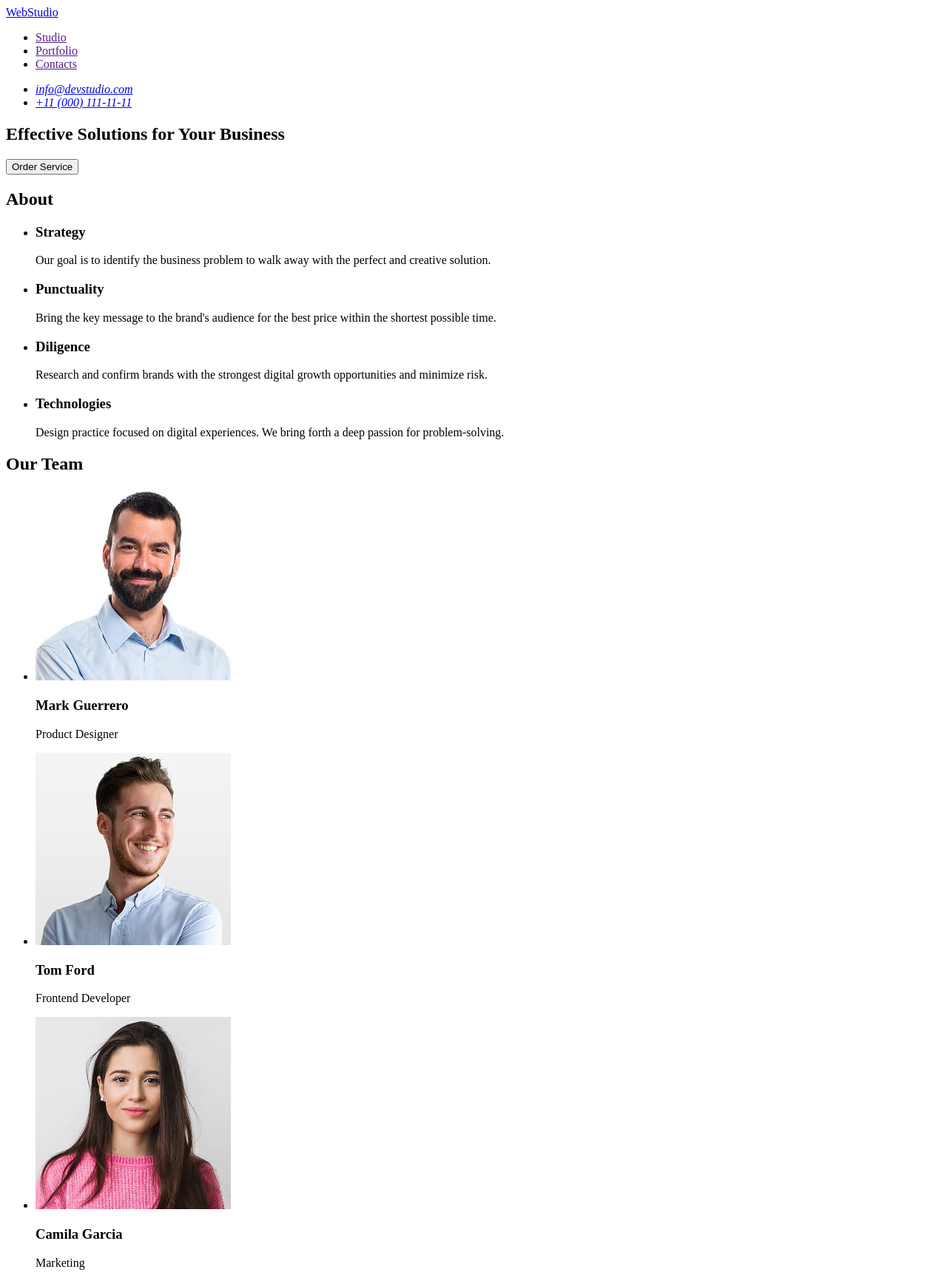
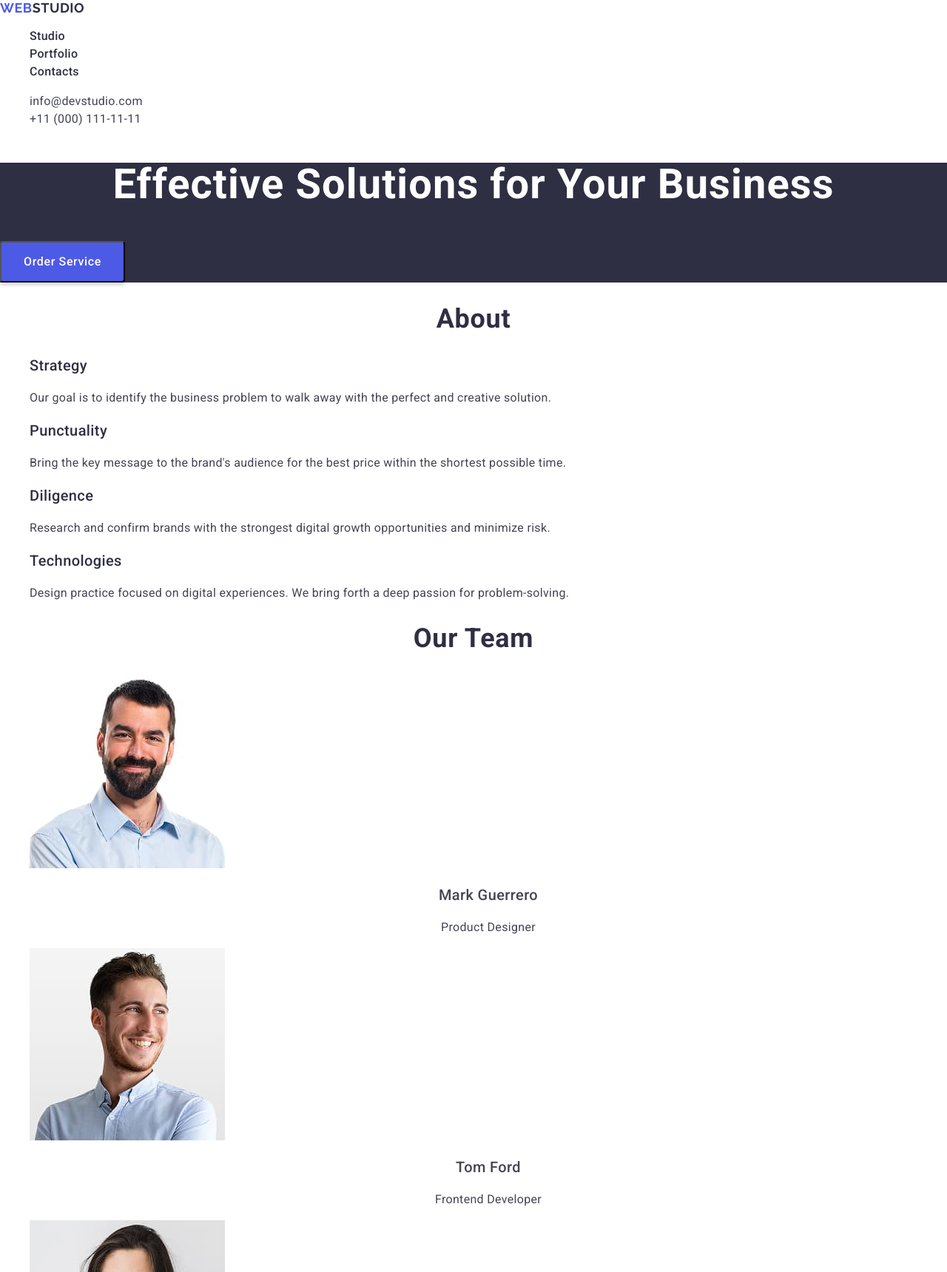
Before and after one commit to Burdyuzha/goit-markup-hw-02, a plain HTML site: page index.html in a window 1280 px wide. Shown: the top 1720 px of the page at 74% size. Drawn offline with nearby package versions, Linux system fonts and the light colour scheme.

Commit message:
add css images

```diff
--- /dev/null
+++ b/css/styles.css
@@ -0,0 +1,159 @@
+
+body{
+  font-family: "Roboto", sans-serif;
+  color: #434455;
+  background-color: #fff;
+}
+ol,ul{
+  list-style-type: none;
+}
+a{
+  text-decoration: none;
+}
+
+
+.logo{
+font-family: "Raleway", sans-serif;
+font-weight: 700;
+font-size: 18px;
+line-height: 1.17;
+letter-spacing: 0.03em;
+text-transform: uppercase;
+color: #4d5ae5;
+}
+.logo-part{
+color: #2e2f42;
+}
+.header-nav-link{
+font-weight: 500;
+font-size: 16px;
+line-height: 1.5;
+letter-spacing: 0.02em;
+color: #2e2f42;
+}
+.header-nav-link:hover,
+.header-nav-link:focus{
+  color: #404bbf;
+}
+.header-address{
+  font-style: normal;
+}
+.header-address-link{
+font-size: 16px;
+line-height: 1.5;
+letter-spacing: 0.02em;
+color: #434455;
+}
+.header-address-link:hover,
+.header-address-link:focus{
+  color: #404bbf;
+}
+
+
+.solution{
+  background-color: #2e2f42;
+}
+.solution-title{
+font-weight: 700;
+font-size: 56px;
+line-height: 1.07;
+letter-spacing: 0.02em;
+text-align: center;
+color: #fff;
+}
+.solution-button{
+border-radius: 4px;
+width: 169px;
+height: 56px;
+box-shadow: 0 4px 4px 0 rgba(0, 0, 0, 0.15);
+background: #4d5ae5;
+font-weight: 500;
+font-size: 16px;
+line-height: 1.5;
+letter-spacing: 0.04em;
+color: #fff;
+}
+.solution-button:hover,
+.solution-button:focus{
+  background: #404bbf;
+}
+
+
+.about-title{
+font-weight: 700;
+font-size: 36px;
+line-height: 1.11;
+letter-spacing: 0.02em;
+text-align: center;
+color: #2e2f42;
+}
+.about-subtitle{
+font-weight: 500;
+font-size: 20px;
+line-height: 1.2;
+letter-spacing: 0.02em;
+color: #2e2f42;
+}
+.about-text{
+font-size: 16px;
+line-height: 1.5;
+letter-spacing: 0.02em;
+}
+
+
+.team-title{
+font-weight: 700;
+font-size: 36px;
+line-height: 1.11;
+letter-spacing: 0.02em;
+text-align: center;
+color: #2e2f42;
+}
+.team-subtitle{
+font-weight: 500;
+font-size: 20px;
+line-height: 1.2;
+letter-spacing: 0.02em;
+text-align: center;
+}
+.team-text{
+font-size: 16px;
+line-height: 1.5;
+letter-spacing: 0.02em;
+text-align: center;
+}
+
+
+.portfolio-title{
+font-weight: 700;
+font-size: 36px;
+line-height: 1.11;
+letter-spacing: 0.02em;
+text-align: center;
+color: #2e2f42;
+}
+.portfolio-subtitle{
+font-size: 20px;
+line-height: 1.2;
+letter-spacing: 0.02em;
+color: #2e2f42;
+}
+.portfolio-text{
+font-size: 16px;
+line-height: 1.5;
+letter-spacing: 0.02em;
+}
+
+
+.footer{
+  background-color: #2e2f42;
+}
+.footer-logo-part{
+  color: #f4f4fd;
+}
+.footer-text{
+font-size: 16px;
+line-height: 1.5;
+letter-spacing: 0.02em;
+color: #f4f4fd;
+}
--- a/index.html
+++ b/index.html
@@ -3,106 +3,191 @@
   <head>
     <meta charset="UTF-8" />
     <meta name="viewport" content="width=device-width, initial-scale=1.0" />
-    <title>Home Work#1</title>
+    <title>Home Work#2</title>
+    <!--normalize-->
+    <link rel="stylesheet"
+      href="https://cdnjs.cloudflare.com/ajax/libs/modern-normalize/3.0.1/modern-normalize.min.css"
+      integrity="sha512-q6WgHqiHlKyOqslT/lgBgodhd03Wp4BEqKeW6nNtlOY4quzyG3VoQKFrieaCeSnuVseNKRGpGeDU3qPmabCANg=="
+      crossorigin="anonymous" referrerpolicy="no-referrer" />
+
+    <!-- шрифт raleway -->
+    <link rel="preconnect" href="https://fonts.googleapis.com">
+    <link rel="preconnect" href="https://fonts.gstatic.com" crossorigin>
+    <link
+      href="https://fonts.googleapis.com/css2?family=Raleway:wght@700&display=swap"
+      rel="stylesheet">
+
+    <!-- шрифт roboto -->
+    <link rel="preconnect" href="https://fonts.googleapis.com">
+    <link rel="preconnect" href="https://fonts.gstatic.com" crossorigin>
+    <link
+      href="https://fonts.googleapis.com/css2?family=Roboto:wght@400;500;700&display=swap"
+      rel="stylesheet">
+
+    <!-- подключение css -->
+    <link rel="stylesheet" href="./css/styles.css">
   </head>
   <body>
-    <header>
-      <nav>
-        <a href="./index.html" target="_blank">WebStudio </a>
+    <!-- header -->
+    <header class="header">
+      <nav class="header-nav">
+        <a class="logo" href="./index.html" target="_blank">Web<span
+            class="logo-part">Studio</span> </a>
 
-        <ul>
-          <li>
-            <a href="" target="_blank"> Studio </a>
+        <ul class="header-nav-list">
+          <li class="header-nav-item">
+            <a class="header-nav-link" href="./index.html" target="_blank">
+              Studio </a>
           </li>
-          <li>
-            <a href="" target="_blank"> Portfolio </a>
+          <li class="header-nav-item">
+            <a class="header-nav-link" href="#" target="_blank"> Portfolio </a>
           </li>
-          <li>
-            <a href="" target="_blank"> Contacts </a>
+          <li class="header-nav-item">
+            <a class="header-nav-link" href="#" target="_blank"> Contacts </a>
           </li>
         </ul>
       </nav>
-      <address>
-        <ul>
-          <li>
-            <a href="mailto:info@devstudio.com" target="_blank"
-              >info@devstudio.com</a
-            >
+      <address class="header-address">
+        <ul class="header-address-list">
+          <li class="header-address-item">
+            <a class="header-address-link" href="mailto:info@devstudio.com"
+              target="_blank">info@devstudio.com</a>
           </li>
-          <li>
-            <a href="tel:+110001111111" target="_blank">+11 (000) 111-11-11</a>
+          <li class="header-address-item">
+            <a class="header-address-link" href="tel:+110001111111"
+              target="_blank">+11 (000) 111-11-11</a>
           </li>
         </ul>
       </address>
     </header>
-    <main>
-      <section>
-        <h1>Effective Solutions for Your Business</h1>
-        <button type="button">Order Service</button>
+    <main class="page">
+      <!-- solutions-->
+      <section class="solution">
+        <h1 class="solution-title">Effective Solutions for Your Business</h1>
+        <button class="solution-button" type="button">Order Service</button>
       </section>
-
-      <section>
-        <h2>About</h2>
-        <ul>
-          <li>
-            <h3>Strategy</h3>
-            <p>
+      <!-- about -->
+      <section class="about">
+        <h2 class="about-title">About</h2>
+        <ul class="about-list">
+          <li class="about-item">
+            <h3 class="about-subtitle">Strategy</h3>
+            <p class="about-text">
               Our goal is to identify the business problem to walk away with the
               perfect and creative solution.
             </p>
           </li>
-          <li>
-            <h3>Punctuality</h3>
-            <p>
+          <li class="about-item">
+            <h3 class="about-subtitle">Punctuality</h3>
+            <p class="about-text">
               Bring the key message to the brand's audience for the best price
               within the shortest possible time.
             </p>
           </li>
-          <li>
-            <h3>Diligence</h3>
-            <p>
+          <li class="about-item">
+            <h3 class="about-subtitle">Diligence</h3>
+            <p class="about-text">
               Research and confirm brands with the strongest digital growth
               opportunities and minimize risk.
             </p>
           </li>
-          <li>
-            <h3>Technologies</h3>
-            <p>
+          <li class="about-item">
+            <h3 class="about-subtitle">Technologies</h3>
+            <p class="about-text">
               Design practice focused on digital experiences. We bring forth a
               deep passion for problem-solving.
             </p>
           </li>
         </ul>
       </section>
-      <section>
-        <h2>Our Team</h2>
-        <ul>
-          <li>
-            <img src="./images/1.jpg" alt="mark-guerrero" width="264" />
-            <h3>Mark Guerrero</h3>
-            <p>Product Designer</p>
+      <!-- team -->
+      <section class="team">
+        <h2 class="team-title">Our Team</h2>
+        <ul class="team-list">
+          <li class="team-item">
+            <img class="team-img" src="./images/1.jpg"
+              alt="mark guerrero avatar"
+              width="264" />
+            <h3 class="team-subtitle">Mark Guerrero</h3>
+            <p class="team-text">Product Designer</p>
           </li>
-          <li>
-            <img src="./images/2.jpg" alt="tom-ford" width="264" />
-            <h3>Tom Ford</h3>
-            <p>Frontend Developer</p>
+          <li class="team-item">
+            <img class="team-img" src="./images/2.jpg" alt="tom ford avatar"
+              width="264" />
+            <h3 class="team-subtitle">Tom Ford</h3>
+            <p class="team-text">Frontend Developer</p>
           </li>
-          <li>
-            <img src="./images/3.jpg" alt="camila-garcia" width="264" />
-            <h3>Camila Garcia</h3>
-            <p>Marketing</p>
+          <li class="team-item">
+            <img class="team-img" src="./images/3.jpg"
+              alt="camila garcia avatar"
+              width="264" />
+            <h3 class="team-subtitle">Camila Garcia</h3>
+            <p class="team-text">Marketing</p>
           </li>
-          <li>
-            <img src="./images/4.jpg" alt="daniel-wilson" width="264" />
-            <h3>Daniel Wilson</h3>
-            <p>UI Designer</p>
+          <li class="team-item">
+            <img class="team-img" src="./images/4.jpg"
+              alt="daniel wilson avatar"
+              width="264" />
+            <h3 class="team-subtitle">Daniel Wilson</h3>
+            <p class="team-text">UI Designer</p>
           </li>
         </ul>
       </section>
+      <!-- portfolio -->
+      <section class="portfolio">
+        <h2 class="portfolio-title">Our Portfolio</h2>
+        <ul class="portfolio-list">
+          <li class="portfolio-item">
+            <img class="portfolio-img" src="./images/Portfolio/1.jpg"
+              alt="Banking App" width="360"
+              height="300">
+            <h3 class="portfolio-subtitle">Banking App</h3>
+            <p class="portfolio-text">App</p>
+          </li>
+          <li class="portfolio-item">
+            <img class="portfolio-img" src="./images/Portfolio/2.jpg"
+              alt="Cashless Payment"
+              width="360" height="300">
+            <h3 class="portfolio-subtitle">Cashless Payment</h3>
+            <p class="portfolio-text">Marketing</p>
+          </li>
+          <li class="portfolio-item">
+            <img class="portfolio-img" src="./images/Portfolio/3.jpg"
+              alt="Meditation App" width="360"
+              height="300">
+            <h3 class="portfolio-subtitle">Meditation App</h3>
+            <p class="portfolio-text">App</p>
+          </li>
+          <li class="portfolio-item">
+            <img class="portfolio-img" src="./images/Portfolio/4.jpg"
+              alt="Taxi Service" width="360"
+              height="300">
+            <h3 class="portfolio-subtitle">Taxi Service</h3>
+            <p class="portfolio-text">Marketing</p>
+          </li>
+          <li class="portfolio-item">
+            <img class="portfolio-img" src="./images/Portfolio/5.jpg"
+              alt="Screen Illustrations"
+              width="360" height="300">
+            <h3 class="portfolio-subtitle">Screen Illustrations</h3>
+            <p class="portfolio-text">Design</p>
+          </li>
+          <li class="portfolio-item">
+            <img class="portfolio-img" src="./images/Portfolio/6.jpg"
+              alt="Online Courses" width="360"
+              height="300">
+            <h3 class="portfolio-subtitle">Online Courses</h3>
+            <p class="portfolio-text">Marketing</p>
+          </li>
+        </ul>
+
+      </section>
     </main>
-    <footer>
-      <a href="./index.html" target="_blank">WebStudio </a>
-      <p>
+    <!-- footer -->
+    <footer class="footer">
+      <a class="logo" href="./index.html" target="_blank">Web<span
+          class="logo-part footer-logo-part">Studio</span> </a>
+      <p class="footer-text">
         Increase the flow of customers and sales for your business with digital
         marketing & growth solutions.
       </p>
```
Also changed, not shown: images/Portfolio/1.jpg (added), images/Portfolio/2.jpg (added), images/Portfolio/3.jpg (added), images/Portfolio/4.jpg (added), images/Portfolio/5.jpg (added), images/Portfolio/6.jpg (added).
